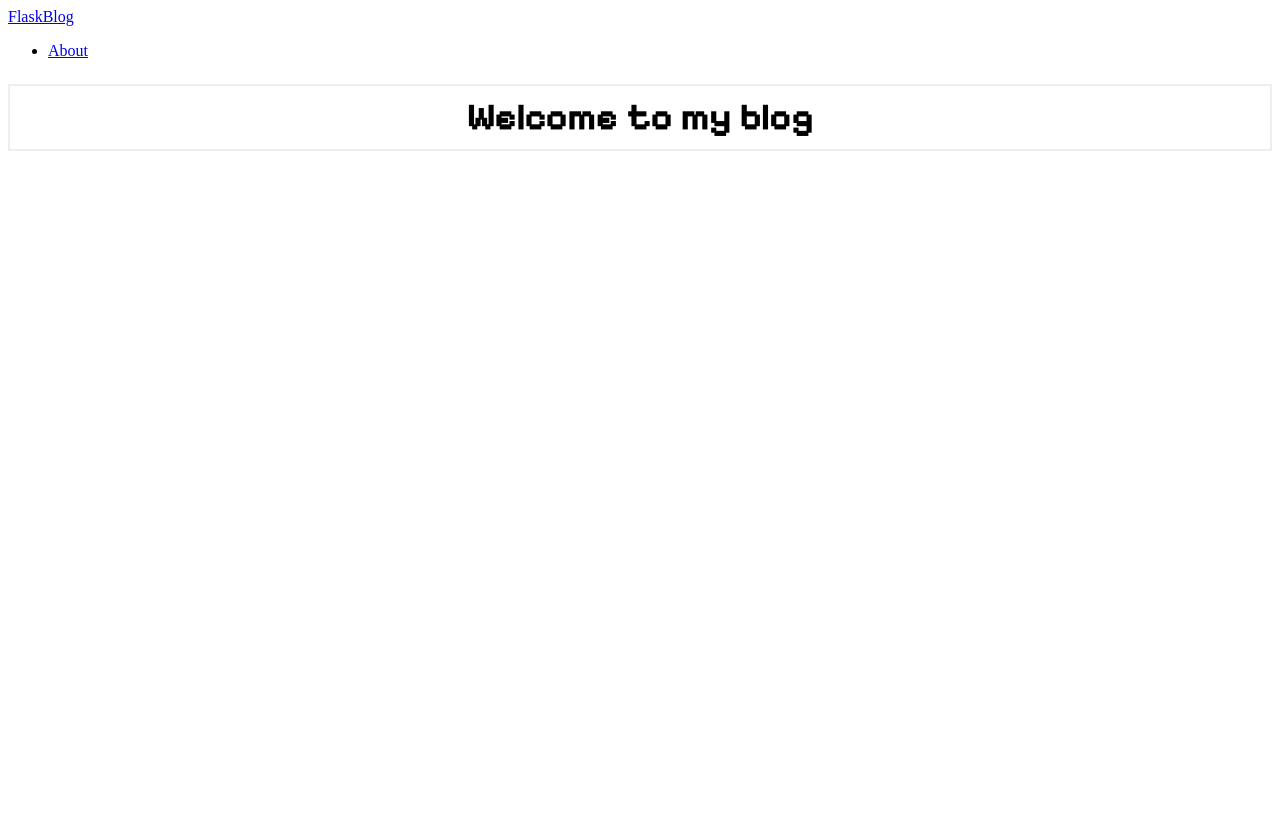
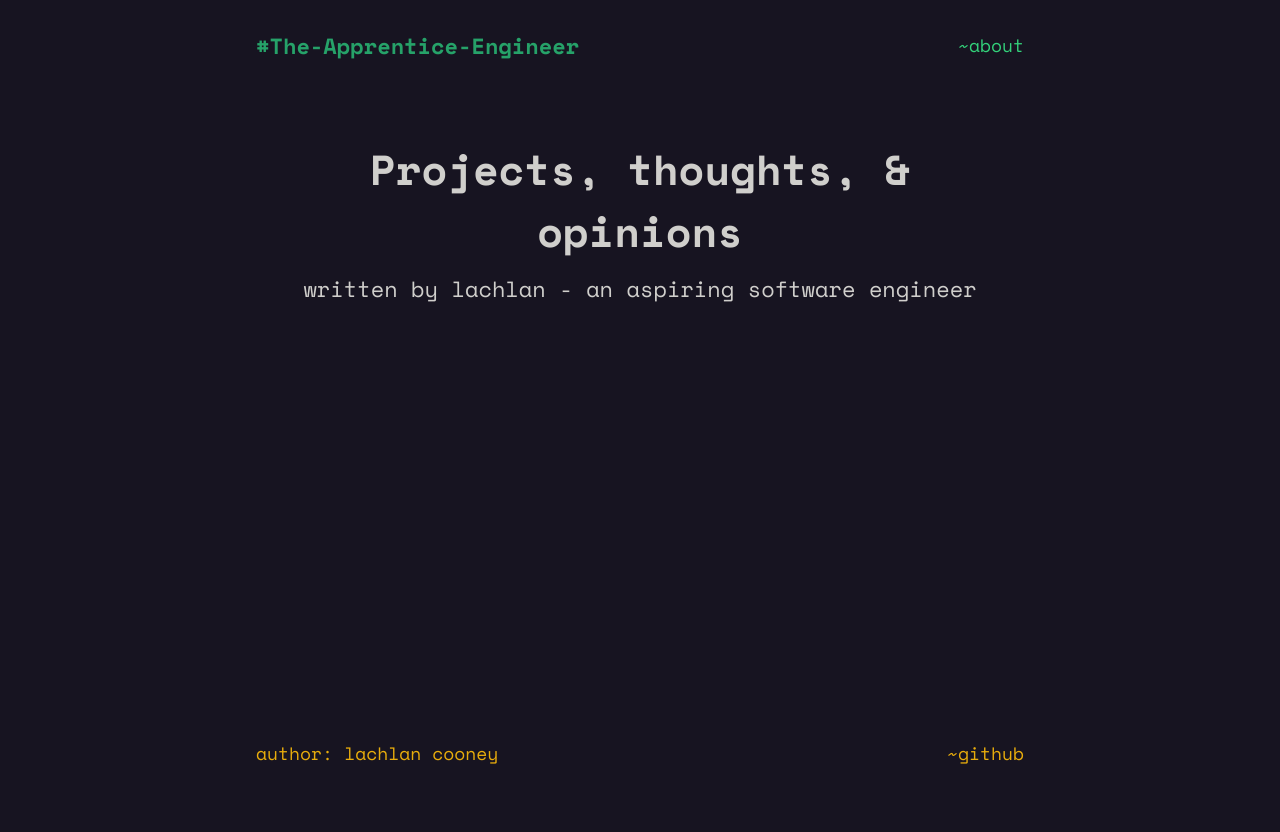
Before and after one commit to lachlan-cooney/flask-application, a Flask app: page / in a window 1280 px wide. Before the commit the page ends 151 px from the top, so only its background shows below. Run offline with Flask 3, Linux system fonts and the light colour scheme.

Commit message:
feat: added styling to index page

```diff
--- a/static/css/style.css
+++ b/static/css/style.css
@@ -1,12 +1,90 @@
-@import url('https://fonts.googleapis.com/css?family=Pixelify+Sans');
+@import url('https://fonts.googleapis.com/css?family=Space+Mono:400,700');
 
-h1 {
-    font-family: 'Pixelify Sans', sans-serif;
-    font-size: 36px;
-    letter-spacing: 1px;
-    font-weight: 600;
-    border: 2px #eee solid;
-    color: black;
+/* global stuff */
+* {
+    font-family: 'Space Mono', sans-serif;
+}
+
+a {
+    text-decoration: none;
+}
+
+ul {
+    list-style-type: none;
+}
+
+body {
+    display: flex;
+    flex-direction: column;
+    background-color: #171421;
+    height: 100vh;
+    overflow: hidden;
+    padding: 1rem 20%;
+    margin: 0;
+}
+
+/* navbar & header section */
+
+.navbar {
+    display: flex;
+    justify-content: space-between;
+    align-items: center;
+}
+
+.navbar-brand {
+    font-size: 22px;
+    color: #26A269;
+    font-weight: 700;
+}
+
+.nav-link {
+    font-size: 18px;
+    color: #33D17A;
+}
+
+/* hero section */
+
+.hero-section {
+    display: flex;
+    flex-direction: column;
+    justify-content: center;
+    align-items: center;
+    gap: 10px;
+    padding: 4rem 0;
+}
+
+.hero-header {
+    font-size: 42px;
+    font-weight: 700;
+    color: #D0CFCC;
+    margin: 0;
     text-align: center;
-    padding: 10px;
 }
+
+.hero-desc {
+    font-size: 22px;
+    color: #D0CFCC;
+    margin: 0;
+    text-align: center;
+}
+
+/* footer section */
+
+.footer {
+    display: flex;
+    justify-content: space-between;
+    align-items: center;
+    padding: 2rem 0;
+}
+
+.author-credit,
+.social-links {
+    font-size: 18px;
+    color: #E9AD0C;
+}
+
+/* container placeholder */
+
+.container {
+    flex: 1;
+}
--- a/templates/base.html
+++ b/templates/base.html
@@ -4,19 +4,23 @@
     <meta charset="utf-8">
     <meta name="viewport" content="width=device-width, initial-scale=1, shrink-to-fit=no">
     <link rel="stylesheet" href="{{ url_for('static', filename= 'css/style.css') }}">
-    <title>{% block title %} {% endblock %}</title>
+    <title>TAE</title>
   </head>
   <body>
     <nav class="navbar">
-        <a class="navbar-brand" href="{{ url_for('index')}}">FlaskBlog</a>
+        <a class="navbar-brand" href="{{ url_for('index')}}">&#35;The-Apprentice-Engineer</a>
         <div class="navbar-list">
             <ul class="navbar-nav">
-                <li><a class="nav-link" href="#">About</a></li>
+                <li><a class="nav-link" href="#">&#126;about</a></li>
             </ul>
         </div>
     </nav>
     <div class="container">
         {% block content %} {% endblock %}
     </div>
+    <footer class="footer">
+      <p class="author-credit">author: lachlan cooney</p>
+      <p><a class="social-links" href="https://github.com/lachlan-cooney" target="_blank" rel="noreferrer">&#126;github</a></p>
+    </footer>
   </body>
 </html>
--- a/templates/index.html
+++ b/templates/index.html
@@ -1,5 +1,8 @@
 {% extends 'base.html' %}
 
 {% block content %}
-    <h1>{% block title %} Welcome to my blog {% endblock %}</h1>
+    <div class="hero-section">
+        <h1 class="hero-header">{% block title %} Projects, thoughts, & opinions {% endblock %}</h1>
+        <p class="hero-desc">{% block paragraph %} written by lachlan - an aspiring software engineer {% endblock %}</p>
+    </div>
 {% endblock %}
```
